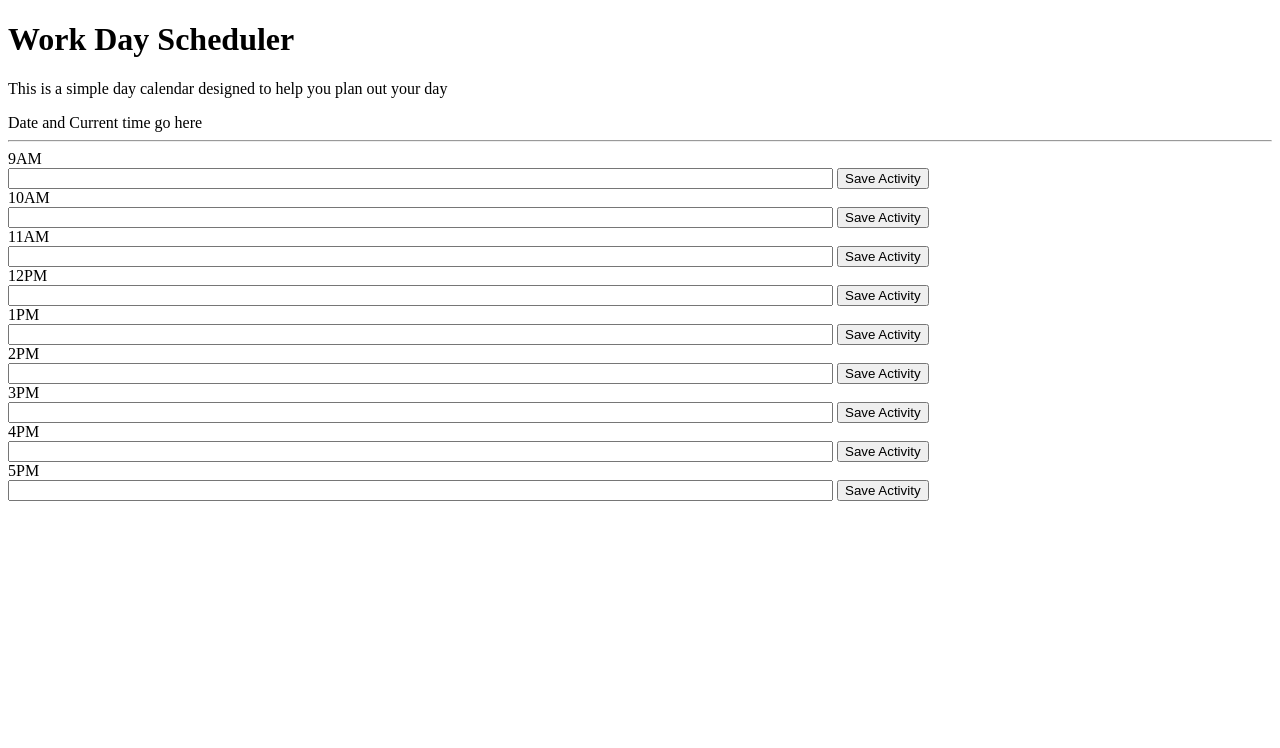
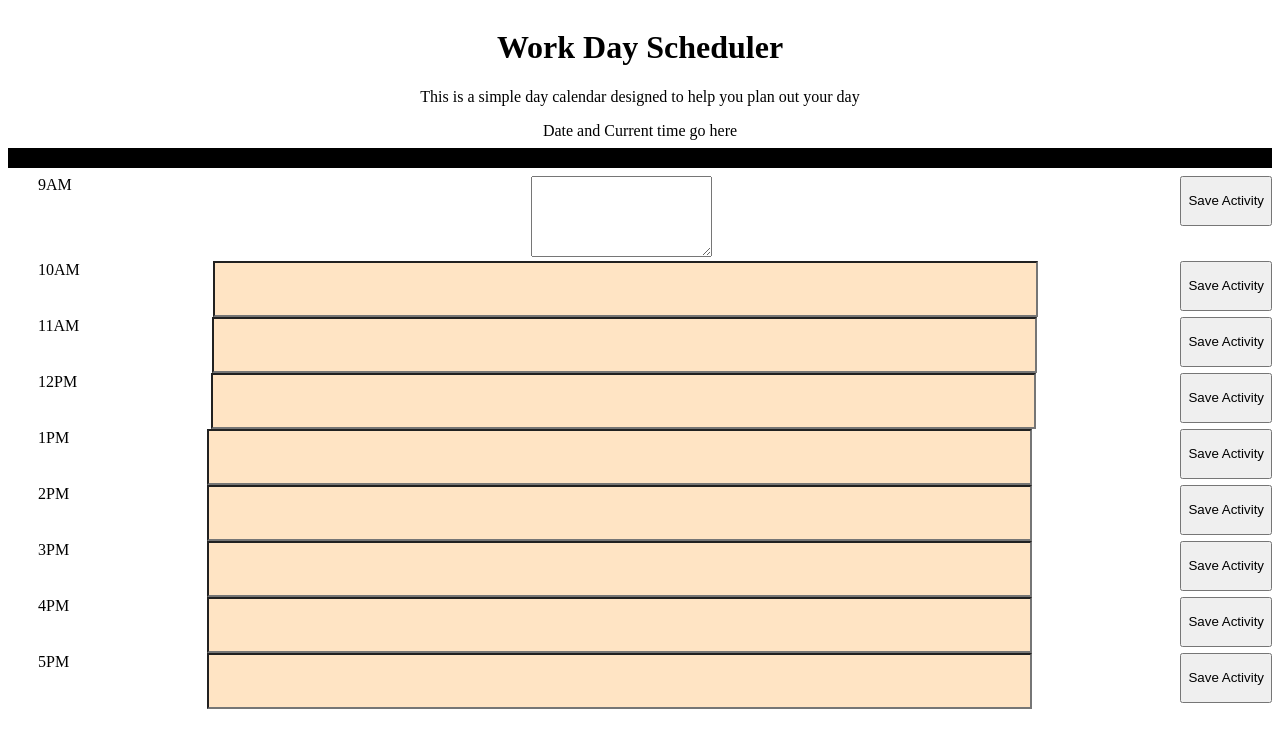
Before and after one commit to AnthonyGarces/Daily-Planner, a plain HTML site: page index.html in a window 1280 px wide. Drawn offline with nearby package versions, Linux system fonts and the light colour scheme; a script that the page names is missing.

Commit message:
added some basic css to get it to mvp level

```diff
--- a/index.html
+++ b/index.html
@@ -20,14 +20,15 @@
         <p>This is a simple day calendar designed to help you plan out your day</p>
         <span id="Date">Date and Current time go here</span>
         <br>
-        <hr>
     </div>
+    <hr>
     <div id="Entire Schedule">
         <form id="hr9">
             <div class="TimeBlock">
                 9AM
             </div>
-            <input type="text" class="ActionBox" size="100"></input>
+            <!-- <input type="text" class="ActionBox" size="100"></input> -->
+            <textarea class="ActionArea" columns="45" rows="5"></textarea>
             <input type="submit" class="SaveAction" value="Save Activity"></input>
         </form>
         <form id="hr10">
--- a/style.css
+++ b/style.css
@@ -0,0 +1,29 @@
+body {
+    text-align: center;
+}
+
+#header {
+    display: inline-block;
+}
+
+hr {
+    border: 10px solid black;
+}
+
+.TimeBlock {
+    float: left;
+    margin: 0px -10px 0px 30px;
+    /* border: 1px solid black; */
+}
+
+.ActionBox {
+    clear: both;
+    height: 50px;
+    overflow-wrap: break-word;
+    background-color: bisque;
+}
+
+.SaveAction {
+    float: right;
+    height: 50px;
+}
```
